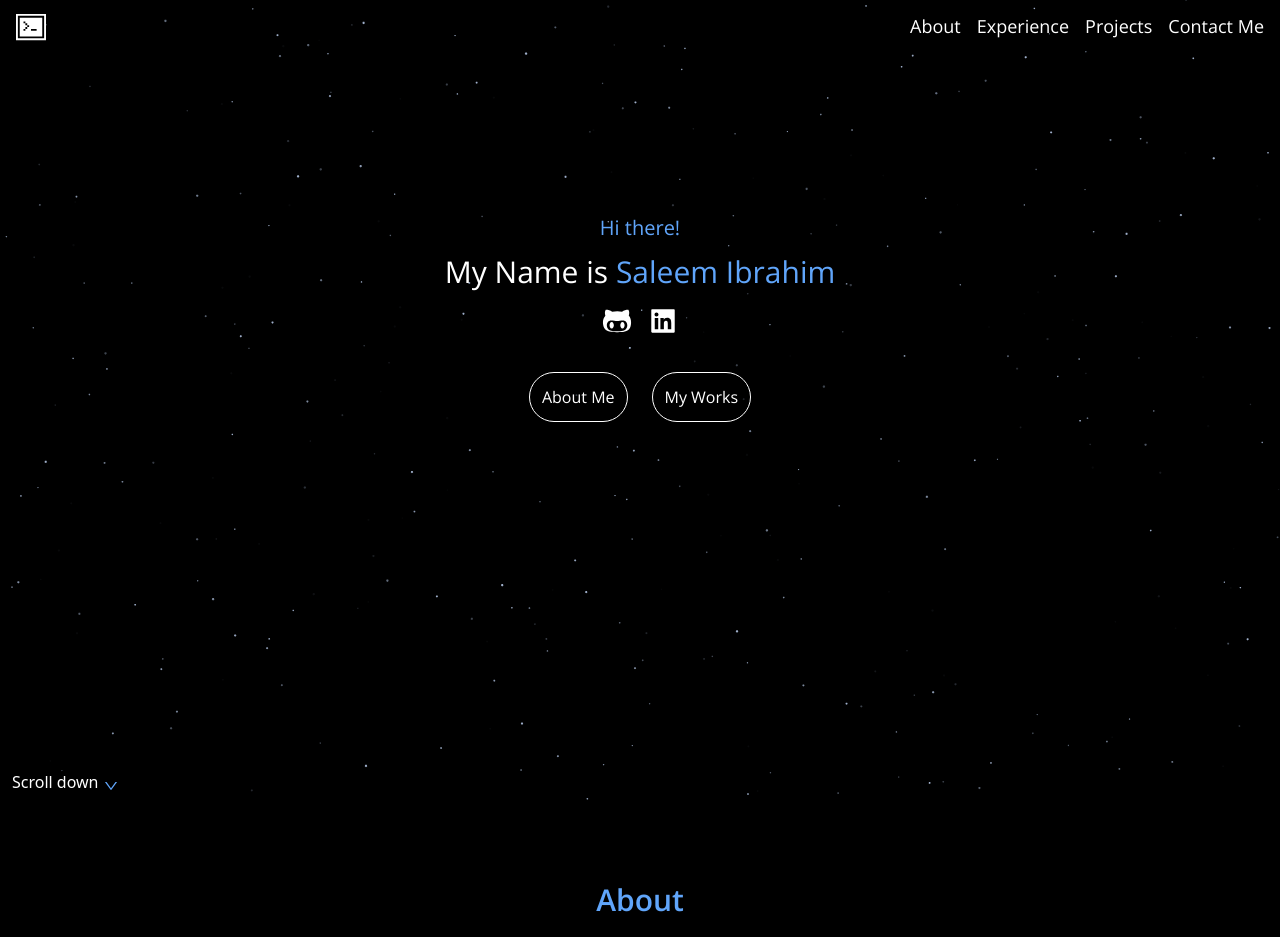
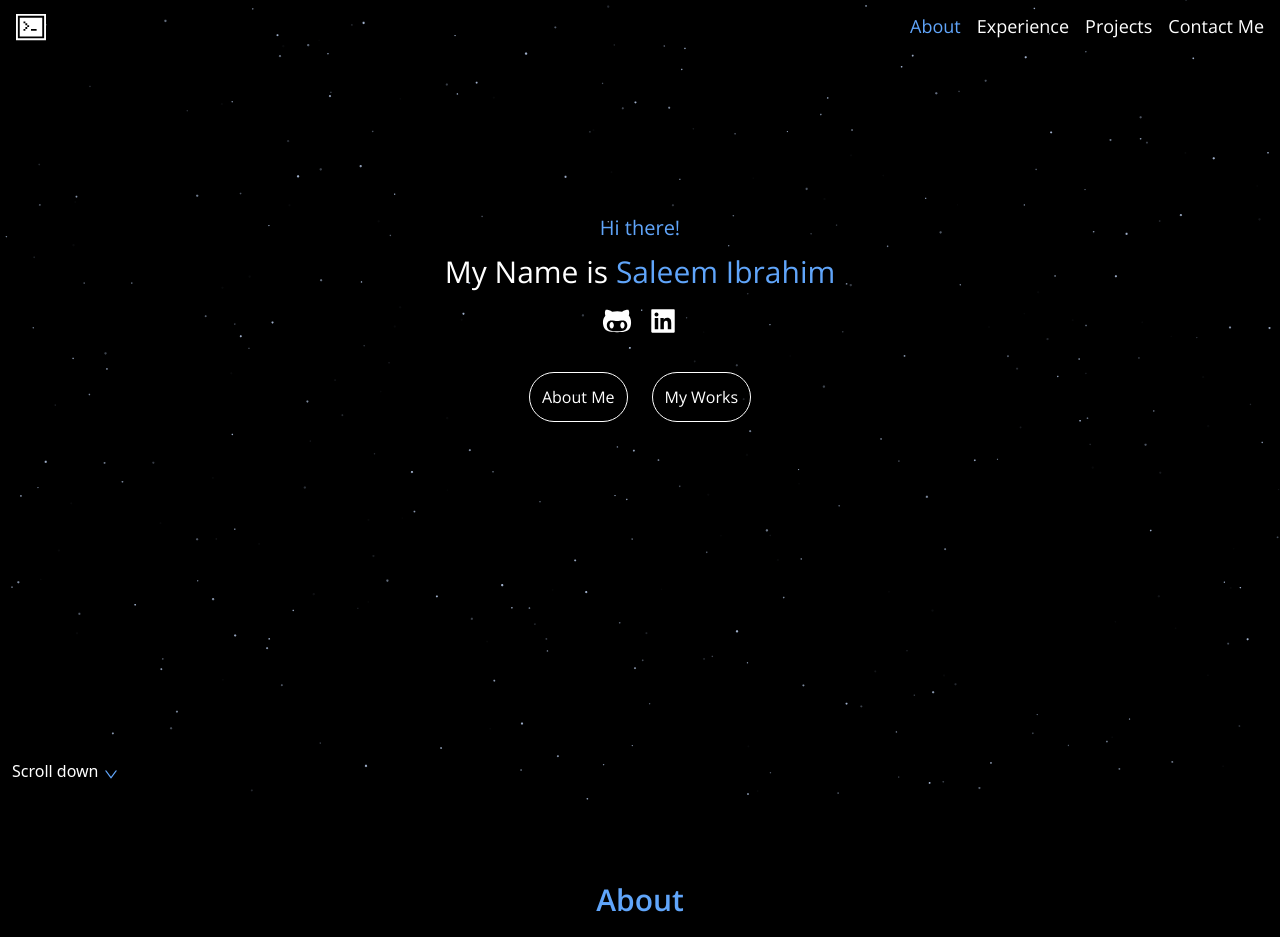
Before and after one commit to SaleemIbrahim1212/saleemportfolio, a Next.js app: page / in a window 1280 px wide. Shown: the top 937 px of the page. Built offline with nearby package versions, Linux system fonts and the light colour scheme.

Commit message:
Minor update to header

```diff
--- a/src/app/components/Header.jsx
+++ b/src/app/components/Header.jsx
@@ -16,7 +16,7 @@ const Header = () => {
     <nav>
       <ul className=' flex space-x-4'>
         <li className='hover:text-blue-400 tex-white  cursor-pointer text-lg'>Home</li>
-        <Link href = "#About_Section" > <li className='hover:text-blue-400 cursor-pointer text-lg text-white'>About</li></Link>
+        <Link href = "#About_Section" > <li className='text-blue-400 cursor-pointer text-lg'>About</li></Link>
         <Link   href = "#Experience_Section" className=' scroll-smooth'>  <li className='hover:text-blue-400 cursor-pointer text-lg text-white'>Experience</li> </Link>
         <Link href = "#Projects_Section" className=' scroll-smooth'> <li className='hover:text-blue-400 cursor-pointer text-lg text-white '>Projects</li> </Link>
         <Link href = "#Message_Form" className=' scroll-smooth'>  <li className='hover:text-blue-400 cursor-pointer text-lg text-white'>Contact Me</li> </Link>
@@ -41,7 +41,7 @@ const Header = () => {
         <Link href='#Projects_Section'><button className='border border-white text-white m-3 p-3 rounded-full' >My Works </button>  </Link>
   </div>
 </div>
-<div className='flex flex-auto mt-64'>
+<div className='flex flex-auto mt-64 animate-bounce'>
 <Link href='#About_Section' className='font-sans ml-3 text-white mb-10'> Scroll down</Link>
 <Link href='#About_Section' className='text-blue-400 ml-1 mt-2 hover: cursor-pointer'><AiOutlineDown/>   </Link>
 </div>
```
